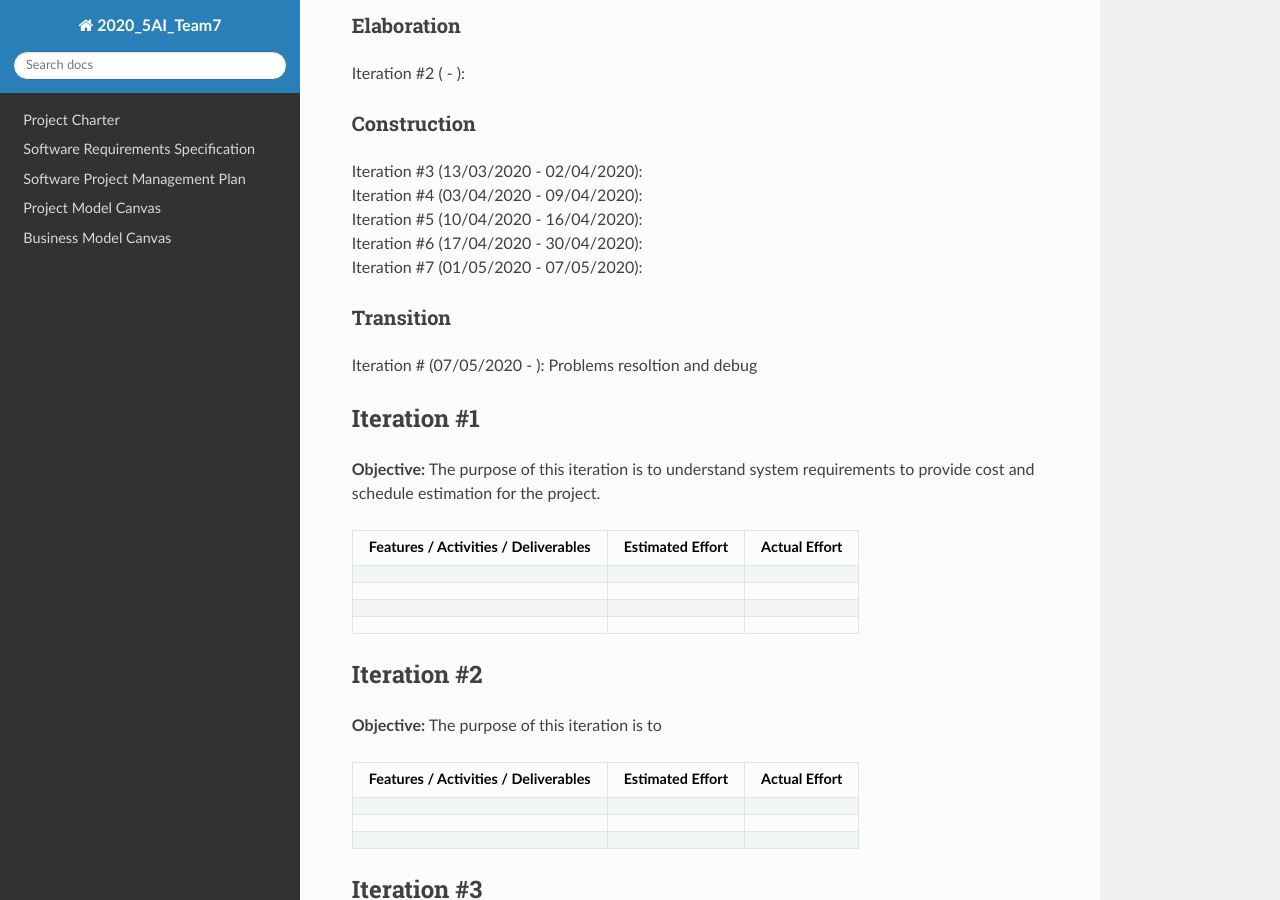
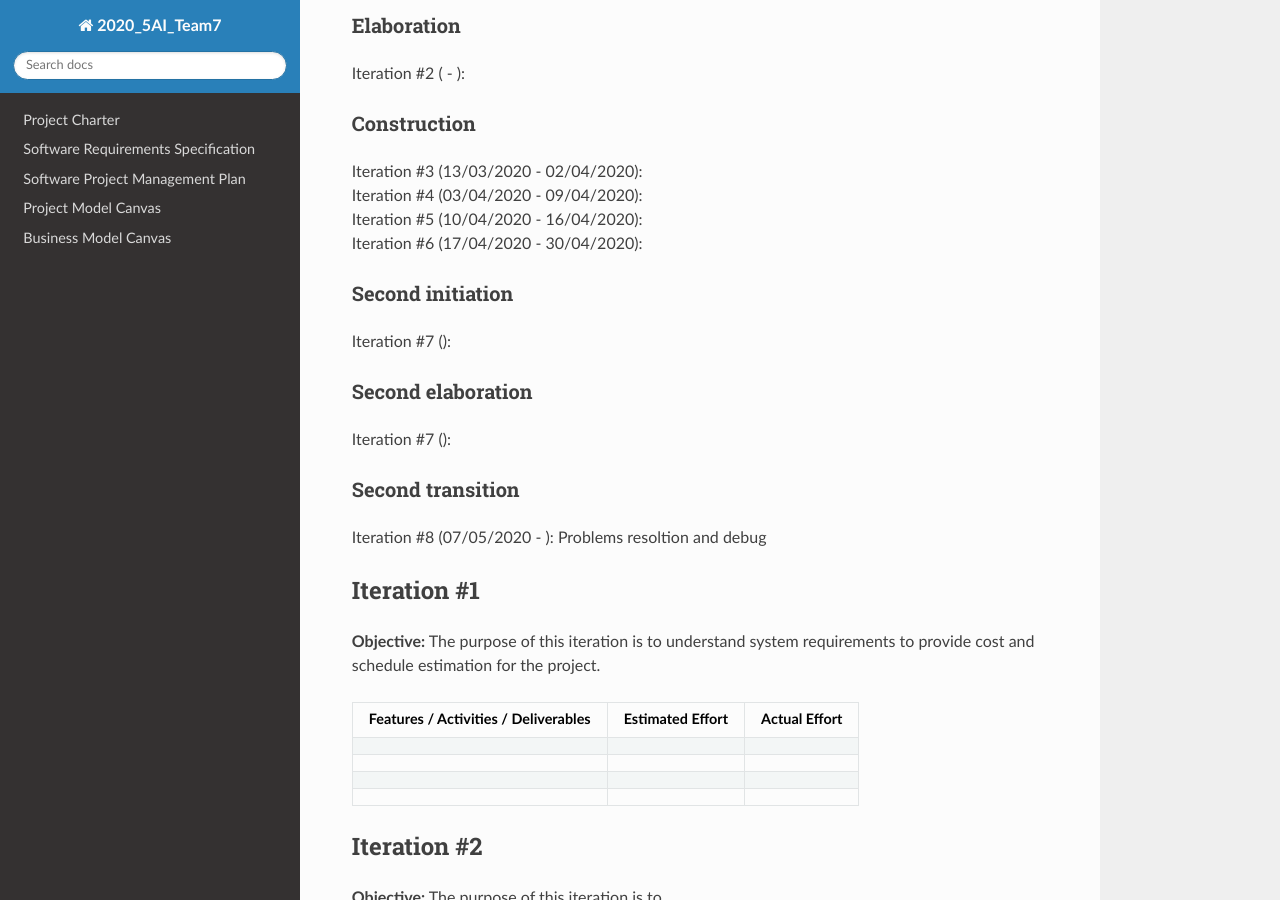
Before and after one commit to Fr0stBob/2020-5Ai-team7-Corsi, an MkDocs documentation site: the page built from docs/Release Plan.md, in a window 1280 px wide and 900 px high, scrolled down 445 px. Built offline with MkDocs 1.6.1, drawn with Linux system fonts in a browser that asks for light colours; nearby versions of some CDN libraries.

Commit message:
Update Release Plan.md

```diff
--- a/docs/Release Plan.md
+++ b/docs/Release Plan.md
@@ -16,9 +16,12 @@ Iteration #3 (13/03/2020 - 02/04/2020):
 Iteration #4 (03/04/2020 - 09/04/2020):
 Iteration #5 (10/04/2020 - 16/04/2020):
 Iteration #6 (17/04/2020 - 30/04/2020):
-Iteration #7 (01/05/2020 - 07/05/2020):
-### Transition
-Iteration # (07/05/2020 - ): Problems resoltion and debug
+### Second initiation
+Iteration #7 ():
+### Second elaboration
+Iteration #7 ():
+### Second transition
+Iteration #8 (07/05/2020 - ): Problems resoltion and debug
 
 ## Iteration #1
 **Objective:** The purpose of this iteration is to understand system requirements to provide cost and schedule estimation for the project.
```
